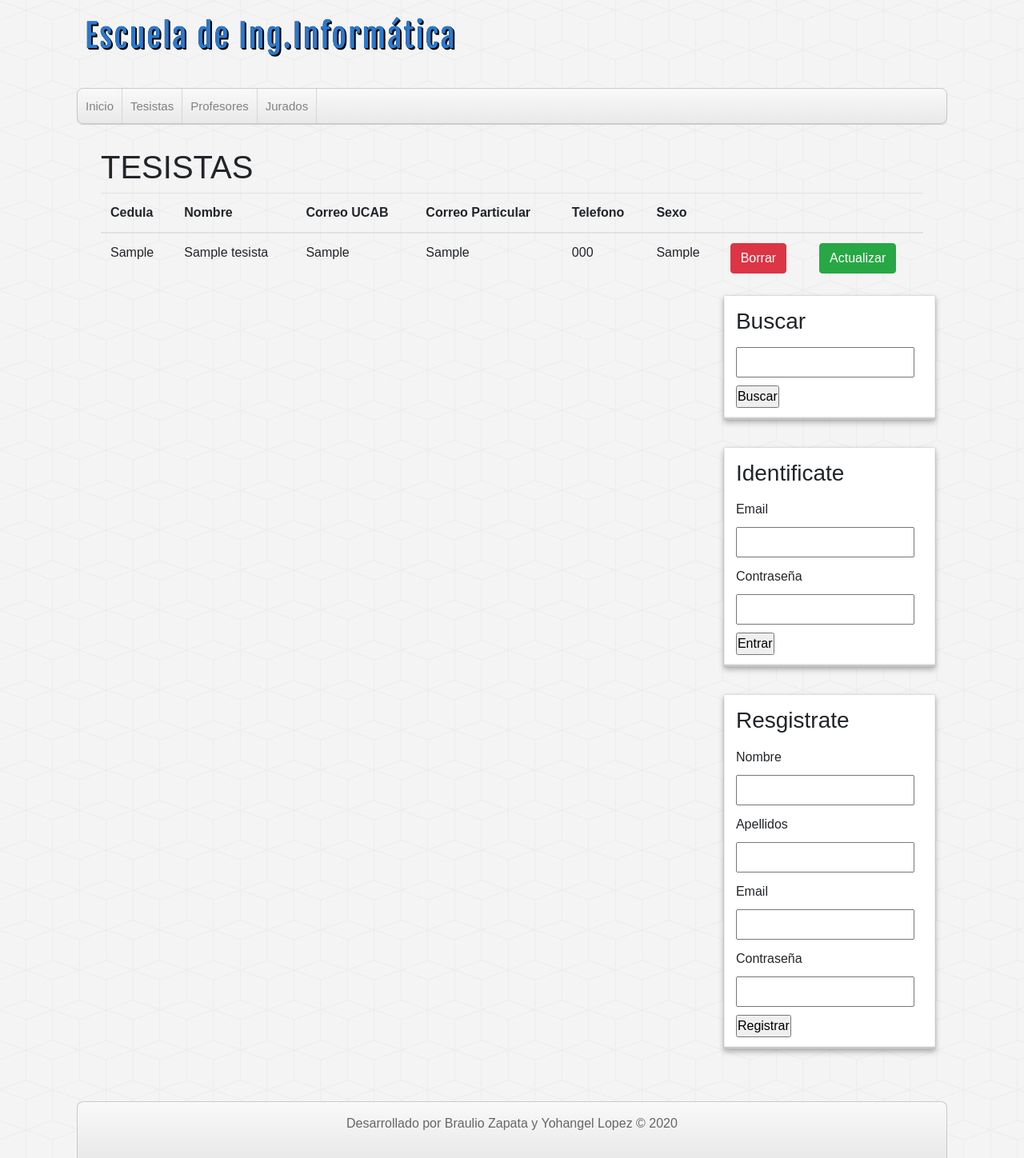
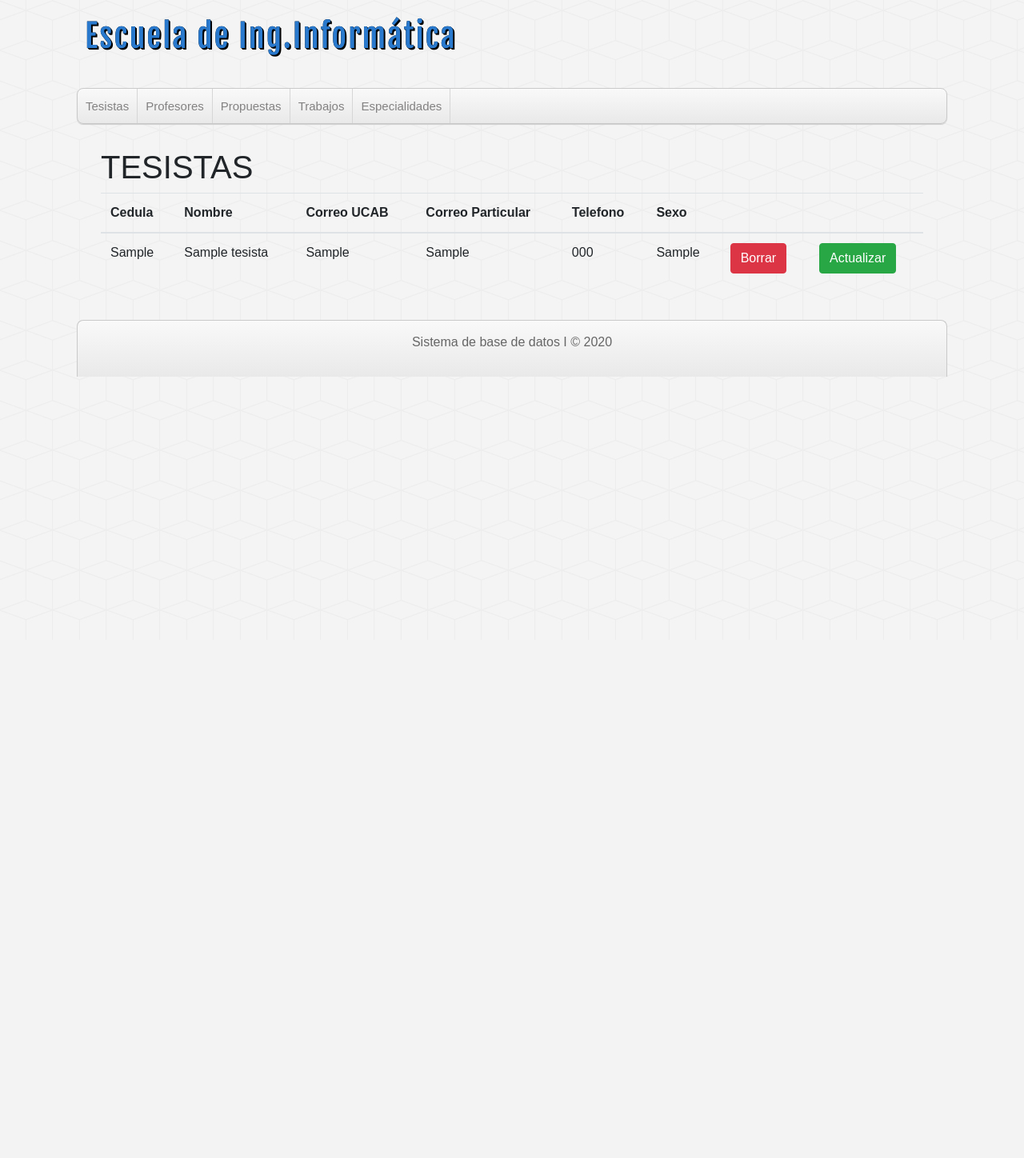
Before and after one commit to braulio1309/Tesistas, a PHP site: page /Mostrar_t.php in a window 1280 px wide. Shown: the whole page at 80% size. After the commit the page ends 471 px from the top, so only its background shows below. Run offline with PHP 8.4, Linux system fonts and the light colour scheme; tables that the repository leaves empty or names only in its code hold one stand-in row (values such as "Sample post").

Commit message:
Detalles visuales

```diff
--- a/Actualizar_t.php
+++ b/Actualizar_t.php
@@ -77,5 +77,4 @@
 
 
 
-<?php require_once 'includes/lateral.php'; ?>
 <?php require_once 'includes/pie.php'; ?>
--- a/Mostrar_e.php
+++ b/Mostrar_e.php
@@ -39,5 +39,4 @@
 		</table>
 	</div>
 </div> <!--fin principal-->
-<?php require_once 'includes/lateral.php'; ?>
 <?php require_once 'includes/pie.php'; ?>
--- a/Registro_t.php
+++ b/Registro_t.php
@@ -68,6 +68,5 @@
 	</div>
 </div> <!--fin principal-->
 
-<?php require_once 'includes/lateral.php'; ?>
 
 <?php require_once 'includes/pie.php'; ?>
--- a/includes/cabecera.php
+++ b/includes/cabecera.php
@@ -33,18 +33,21 @@
 			<!-- MENU -->
 			<nav id="menu">
 				<ul>
-					<li>
-						<a href="index.php">Inicio</a>
-					</li>
 
 					<li>
-						<a href="index.php">Tesistas</a>
+						<a href="mostrar_t.php">Tesistas</a>
 					</li>
 					<li>
-						<a href="index.php">Profesores</a>
+						<a href="mostrar_p.php">Profesores</a>
 					</li>
 					<li>
-						<a href="index.php">Jurados</a>
+						<a href="mostrar_pr.php">Propuestas</a>
+					</li>
+					<li>
+						<a href="mostrar_tr.php">Trabajos</a>
+					</li>
+					<li>
+						<a href="mostrar_e.php">Especialidades</a>
 					</li>
 				</ul>
 			</nav>
--- a/includes/lateral.php
+++ b/includes/lateral.php
@@ -1,81 +1,4 @@
 <!-- BARRA LATERAL -->
 <aside id="sidebar">
 
-	<div id="buscador" class="bloque">
-		<h3>Buscar</h3>
-
-		<form action="buscar.php" method="POST">
-			<input type="text" name="busqueda" />
-			<input type="submit" value="Buscar" />
-		</form>
-	</div>
-
-	<?php if(isset($_SESSION['usuario'])): ?>
-		<div id="usuario-logueado" class="bloque">
-			<h3>Bienvenido, <?=$_SESSION['usuario']['nombre'].' '.$_SESSION['usuario']['apellidos'];?></h3>
-			<!--botones-->
-			<a href="crear-entradas.php" class="boton boton-verde">Crear entradas</a>
-			<a href="crear-categoria.php" class="boton">Crear categoria</a>
-			<a href="mis-datos.php" class="boton boton-naranja">Mis datos</a>
-			<a href="cerrar.php" class="boton boton-rojo">Cerrar sesión</a>
-		</div>
-	<?php endif; ?>
-
-	<?php if(!isset($_SESSION['usuario'])): ?>
-	<div id="login" class="bloque">
-		<h3>Identificate</h3>
-
-		<?php if(isset($_SESSION['error_login'])): ?>
-			<div class="alerta alerta-error">
-				<?=$_SESSION['error_login'];?>
-			</div>
-		<?php endif; ?>
-
-		<form action="login.php" method="POST">
-			<label for="email">Email</label>
-			<input type="email" name="email" />
-
-			<label for="password">Contraseña</label>
-			<input type="password" name="password" />
-
-			<input type="submit" value="Entrar" />
-		</form>
-	</div>
-
-	<div id="register" class="bloque">
-		<h3>Resgistrate</h3>
-
-		<!-- Mostrar errores -->
-		<?php if(isset($_SESSION['completado'])): ?>
-			<div class="alerta alerta-exito">
-				<?=$_SESSION['completado']?>
-			</div>
-		<?php elseif(isset($_SESSION['errores']['general'])): ?>
-			<div class="alerta alerta-error">
-				<?=$_SESSION['errores']['general']?>
-			</div>
-		<?php endif; ?>
-
-		<form action="registro.php" method="POST">
-			<label for="nombre">Nombre</label>
-			<input type="text" name="nombre" />
-			<?php echo isset($_SESSION['errores']) ? mostrarError($_SESSION['errores'], 'nombre') : ''; ?>
-
-			<label for="apellidos">Apellidos</label>
-			<input type="text" name="apellidos" />
-			<?php echo isset($_SESSION['errores']) ? mostrarError($_SESSION['errores'], 'apellidos') : ''; ?>
-
-			<label for="email">Email</label>
-			<input type="email" name="email" />
-			<?php echo isset($_SESSION['errores']) ? mostrarError($_SESSION['errores'], 'email') : ''; ?>
-
-			<label for="password">Contraseña</label>
-			<input type="password" name="password" />
-			<?php echo isset($_SESSION['errores']) ? mostrarError($_SESSION['errores'], 'password') : ''; ?>
-
-			<input type="submit" name="submit" value="Registrar" />
-		</form>
-		<?php borrarErrores(); ?>
-	</div>
-	<?php endif; ?>
 </aside>
--- a/includes/pie.php
+++ b/includes/pie.php
@@ -4,7 +4,7 @@
 
 		<!-- PIE DE PÁGINA -->
 		<footer id="pie">
-			<p>Desarrollado por Braulio Zapata y Yohangel Lopez &copy; 2020</p>
+			<p>Sistema de base de datos I &copy; 2020</p>
 		</footer>
 
 	</body>
--- a/mostrar_pr.php
+++ b/mostrar_pr.php
@@ -51,5 +51,4 @@
 		</table>
 	</div>
 </div> <!--fin principal-->
-<?php require_once 'includes/lateral.php'; ?>
 <?php require_once 'includes/pie.php'; ?>
--- a/registro_e.php
+++ b/registro_e.php
@@ -46,6 +46,5 @@
 	</div>
 </div> <!--fin principal-->
 
-<?php require_once 'includes/lateral.php'; ?>
 
 <?php require_once 'includes/pie.php'; ?>
--- a/registro_pr.php
+++ b/registro_pr.php
@@ -183,6 +183,5 @@
 
 
 </script>
-<?php require_once 'includes/lateral.php'; ?>
 
 <?php require_once 'includes/pie.php'; ?>
```
